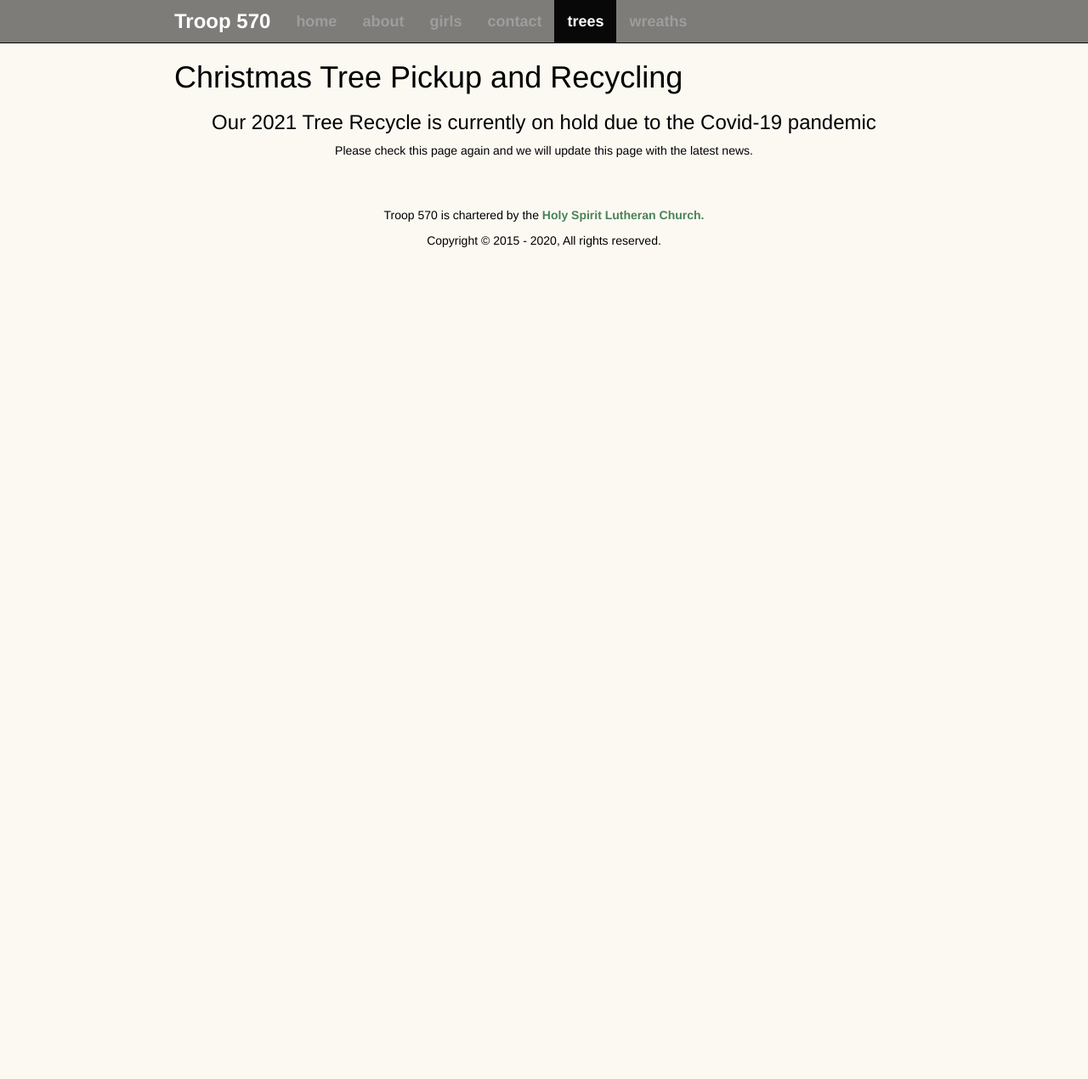
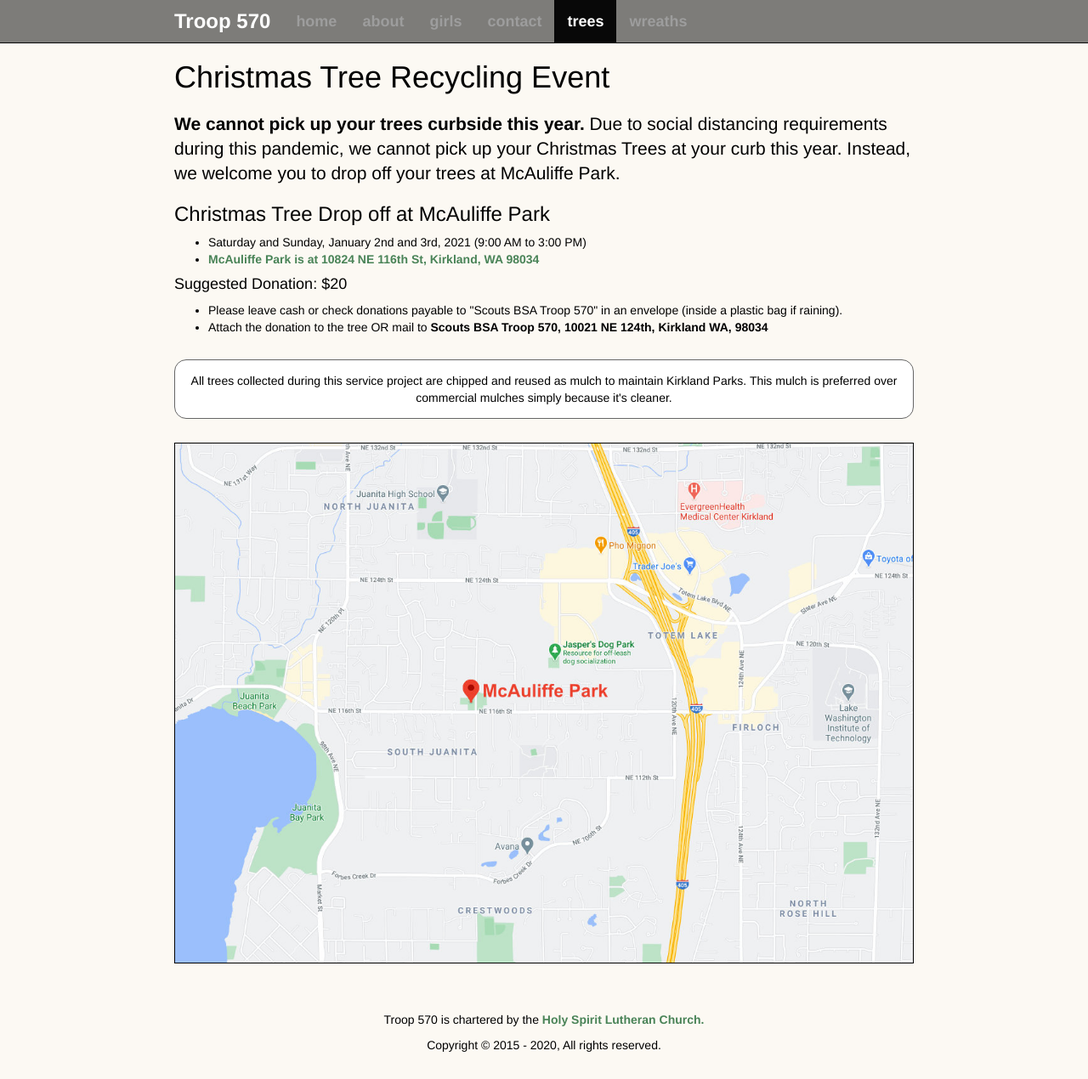
Before and after one commit to troop570/troop570.github.io, a Jekyll site: the page built from trees/index.html, in a window 1280 px wide. Shown: the whole page at 85% size. Built offline with Jekyll 4.4.1, drawn with Linux system fonts in a browser that asks for light colours; nearby versions of some CDN libraries; before the commit the page ends 900 px from its top, so only the background shows below that.

Commit message:
Tree Drop off is final

```diff
--- a/index.html
+++ b/index.html
@@ -121,7 +121,7 @@ slides:
       <p>Our 2021 Christmas Tree Pickup and Recycling Event will be on January 2nd and 3rd, Saturday and Sunday from 8:00am to 4:00pm. Please put your trees on your curbside before 1pm on Sunday</p>
       <p>Our 2019 Christmas Tree Pickup and Recycling Service Project is over. We hope to see you next January. </p>
       {% endcomment %}
-      <p>Our  Christmas Tree Recycling Event is on hold due to the Covid-19 pandemic. Please check this page again to see if conditions change.</p>
+      <p>Due to the Covid-19 pandemic, our 2021 Christmas Tree Recycling Event will be a drop-off only event. On January 2nd and 3rd, (Saturday and Sunday) from 9:00am to 3:00pm, we welcome tree drop-offs at McAuliffe Park in Kirkland. We cannot do any tree pickups at all this year.</p>
       <p class="text-center"><a class="btn btn-primary" href="/trees/">Learn More &raquo;</a></p>
     </div>
 
--- a/trees/index.html
+++ b/trees/index.html
@@ -1,6 +1,6 @@
 ---
 layout: page
-title: Christmas Tree Pickup and Recycling
+title: Christmas Tree Recycling Event
 description: Details on Troop 570's Christmas tree pickup and recycling event.
 slides:
 - image: /images/trees/slides/0317-9787.jpg
@@ -34,13 +34,27 @@ slides:
     </address>
   </div>
   {% endcomment %}
-
-  <h3 class="text-center">
-    Our 2021 Tree Recycle is currently on hold due to the Covid-19 pandemic
-  </h3>
-  <p class="text-center">
-    Please check this page again and we will update this page with the latest news.
+  <h3></h3>
+  <p class="lead">
+    <strong>We cannot pick up your trees curbside this year.</strong>
+    Due to social distancing requirements during this pandemic, we cannot pick up your Christmas Trees at your curb this year.
+    Instead, we welcome you to drop off your trees at McAuliffe Park.
   </p>
+  <h3>Christmas Tree Drop off at McAuliffe Park</h3>
+  <ul>
+    <li>Saturday and Sunday, January 2nd and 3rd, 2021 (9:00 AM to 3:00 PM)</li>
+    <li><a href="https://www.google.com/maps/preview#!q=McAuliffe Park%2C 108th Avenue Northeast%2C Kirkland%2C WA&data=!4m15!2m14!1m13!1s0x5490127cbe263feb%3A0x3e600372332ebdf6!3m8!1m3!1d2696288!2d-120.8822769!3d47.2729857!3m2!1i1462!2i747!4f13.1!4m2!3d47.704434!4d-122.19741" title="Click for Google Maps to McAuliffe Park" data-toggle="tooltip" data-placement="bottom">McAuliffe Park is at 10824 NE 116th St, Kirkland, WA 98034</a>
+  </ul>
+  <h4>Suggested Donation: $20</h4>
+  <ul>
+    <li>Please leave cash or check donations payable to "Scouts BSA Troop 570" in an envelope (inside a plastic bag if raining).</li>
+    <li>Attach the donation to the tree OR mail to <strong>Scouts BSA Troop 570, 10021 NE 124th, Kirkland WA, 98034</strong></li>
+  </ul>
+  <p  class="option-box text-center">
+  All trees collected during this service project are chipped and reused as mulch to maintain Kirkland Parks.
+  This mulch is preferred over commercial mulches simply because it's cleaner.
+  </p>
+  <img id="coverage-map" src="/images/trees/McAuliffe-Park.jpg" style="border: 1px solid black"/>
 
   {% comment %}
   <p>Scouts BSA Troop 570 will do curbside pickup of your natural Christmas trees <a href="#map"><b>within our service area in Kirkland, Washington (map shown below).</b></a></p>
```
Also changed, not shown: images/trees/McAuliffe-Park.jpg (added).
